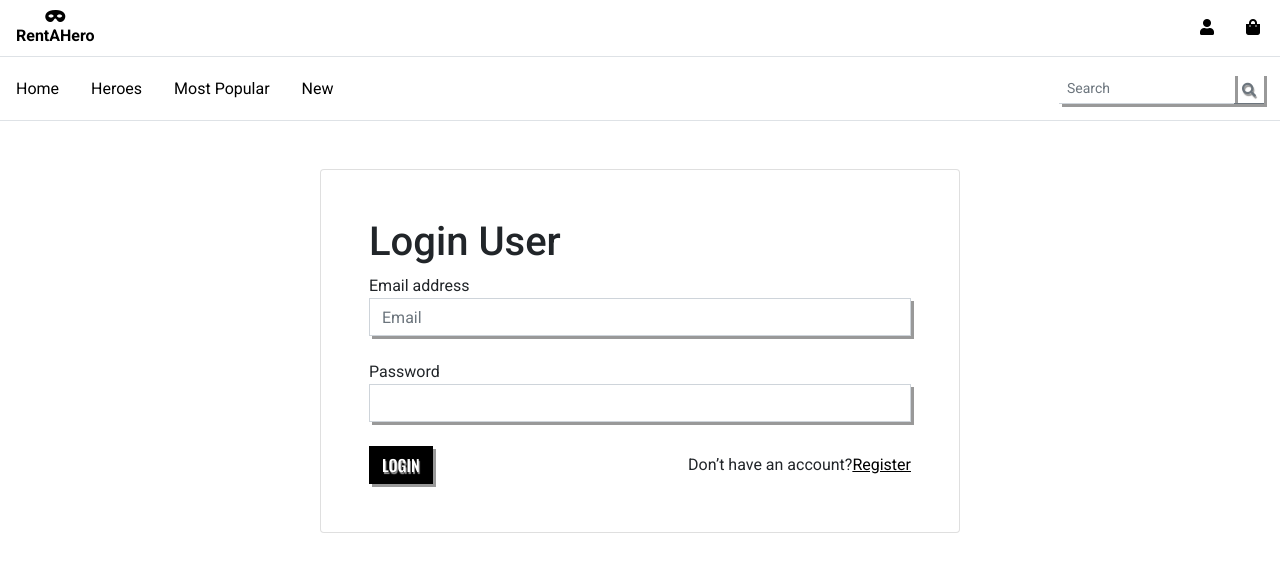
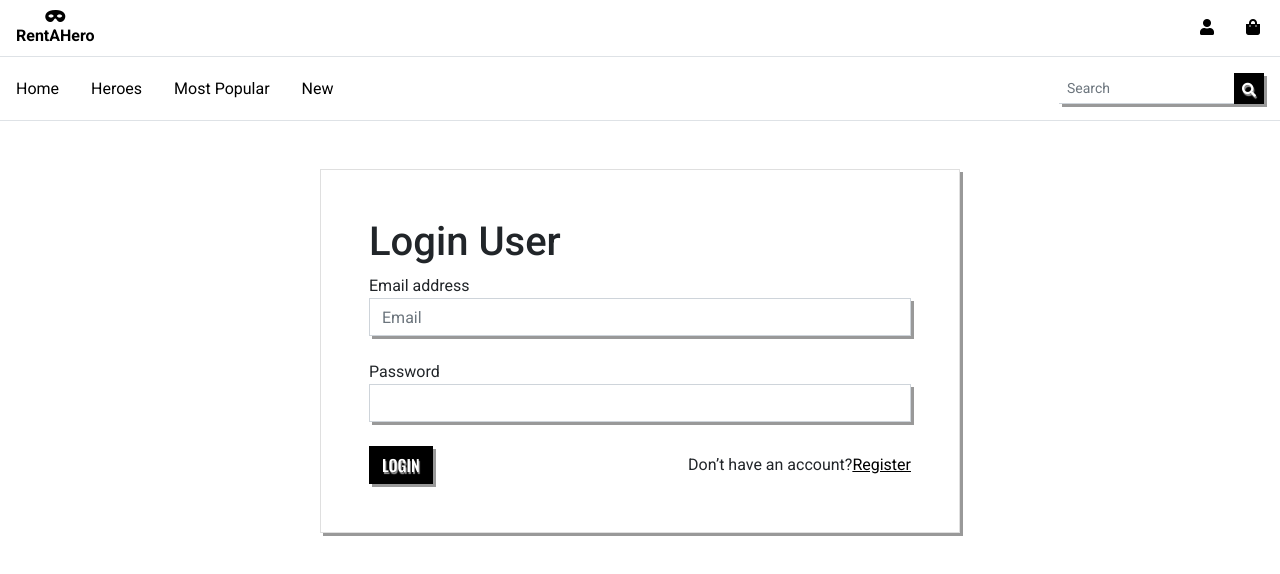
Before and after one commit to Mighty-Ducks/RentAHero, a React app: page /#/login in a window 1280 px wide. Built offline with nearby package versions, Linux system fonts and the light colour scheme; no server answers.

Commit message:
Some css beautify

```diff
--- a/client/components/heroes/Heroes.js
+++ b/client/components/heroes/Heroes.js
@@ -50,12 +50,9 @@ class Heroes extends Component {
                         <p className="card-text">{description}</p>
                       </div>
                       <div className="card-footer text-center">
-                        <a
-                          href="https://calendly.com/rentaheroinfo/rent-a-batman?month=2020-07"
-                          className="btn btn-primary"
-                        >
+                        <Link to={`heroes/${id}`} className="btn btn-primary">
                           Book a hero
-                        </a>
+                        </Link>
                       </div>
                     </div>
                   </div>
--- a/client/components/heroes/heroes.scss
+++ b/client/components/heroes/heroes.scss
@@ -1,6 +1,6 @@
 .heroes-list {
   .card-img-body {
-    border-radius: 0.25rem 0.25rem 0 0;
+    background-color: #000;
     max-height: 200px;
     overflow: hidden;
     padding-top: 75%;
--- a/client/components/search/Search.js
+++ b/client/components/search/Search.js
@@ -7,11 +7,7 @@ export default class Search extends Component {
       <form className="input-group input-group-sm" id="header-search">
         <input type="text" className="form-control" placeholder="Search" />
         <div className="input-group-append">
-          <button
-            className="btn btn-outline-secondary"
-            type="button"
-            id="button-search"
-          >
+          <button className="btn btn-primary" type="button" id="button-search">
             <i className="fas fa-search"></i>
           </button>
         </div>
--- a/public/styles.scss
+++ b/public/styles.scss
@@ -25,3 +25,14 @@ body {
 .label-full {
   width: 100%;
 }
+
+.list-group,
+.card,
+.card-img,
+.card-img-bottom {
+  border-radius: 0;
+}
+
+.card {
+  box-shadow: 3px 3px 0 #999;
+}
```
